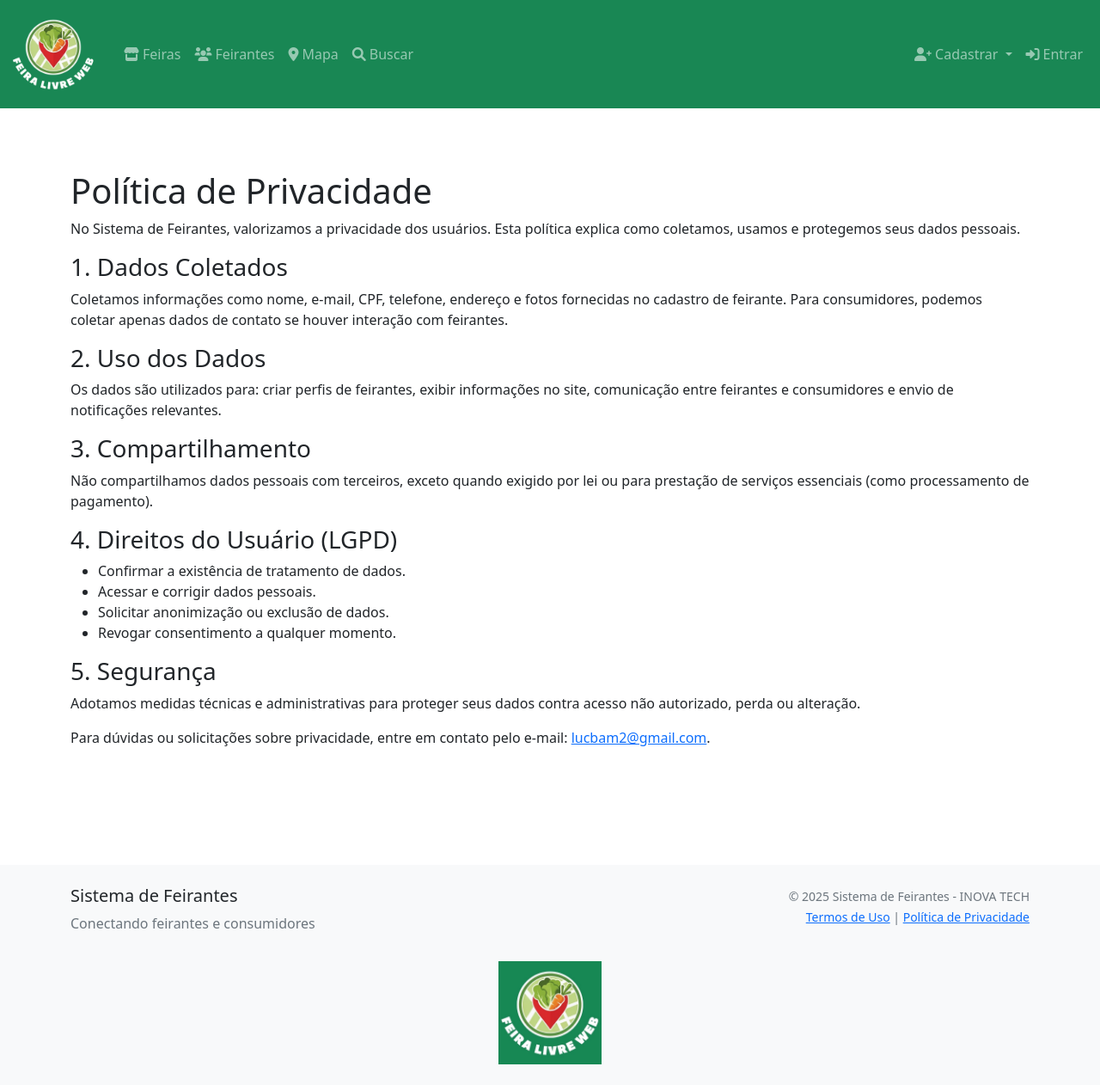
After one commit to LucianoBampa/Projeto_Feira, a Django app: page /feirantes/politica-privacidade/ in a window 1280 px wide. The commit adds this page. Shown: the whole page at 86% size. Run offline with Django 4.2, Linux system fonts and the light colour scheme; some libraries are stand-ins or nearby versions.

Commit message:
Foram criadas as paginas de termos de uso e polica de privacidade e os referidos links

```diff
--- a/feirantes/templates/feirantes/base.html
+++ b/feirantes/templates/feirantes/base.html
@@ -113,7 +113,7 @@
 
     <!-- Messages -->
     {% if messages %}
-        {% include 'feirantes/mensagens.html' %}
+    {% include 'feirantes/mensagens.html' %}
     {% endif %}
 
     <!-- Main Content -->
@@ -134,9 +134,10 @@
                 <!-- Coluna do texto com quebra de linha -->
                 <div class="col-md-6 text-md-end">
                     <small class="text-muted">
-                        &copy; {% now "Y" %} <br>
-                        Sistema de Feirantes - INOVA TECH <br>
-                        Todos os direitos reservados.
+                        &copy; 2025 Sistema de Feirantes - INOVA TECH
+                        <br>
+                        <a href="{% url 'feirantes:termos_uso' %}" target="_blank">Termos de Uso</a> |
+                        <a href="{% url 'feirantes:politica_privacidade' %}" target="_blank">Política de Privacidade</a>
                     </small>
                 </div>
             </div>
--- a/feirantes/templates/feirantes/cadastro.html
+++ b/feirantes/templates/feirantes/cadastro.html
@@ -98,8 +98,10 @@
                             <div class="form-check">
                                 <input class="form-check-input" type="checkbox" id="termos" required>
                                 <label class="form-check-label" for="termos">
-                                    Eu concordo com os <a href="#" class="text-decoration-none">termos de uso</a> e <a
-                                        href="#" class="text-decoration-none">política de privacidade</a> *
+                                    Eu concordo com os <a href="{% url 'feirantes:termos_uso' %}"
+                                        class="text-decoration-none">termos de uso</a> e <a
+                                        href="{% url 'feirantes:politica_privacidade' %}"
+                                        class="text-decoration-none">política de privacidade</a> *
                                 </label>
                                 <div class="invalid-feedback">Você deve aceitar os termos para continuar.</div>
                             </div>
--- /dev/null
+++ b/feirantes/templates/feirantes/politica_privacidade.html
@@ -0,0 +1,38 @@
+{% extends 'feirantes/base.html' %}
+
+{% block title %}Política de Privacidade - {{ block.super }}{% endblock %}
+
+{% block content %}
+<div class="container py-5">
+    <h1>Política de Privacidade</h1>
+    <p>No Sistema de Feirantes, valorizamos a privacidade dos usuários. Esta política explica como coletamos, usamos e
+        protegemos seus dados pessoais.</p>
+
+    <h3>1. Dados Coletados</h3>
+    <p>Coletamos informações como nome, e-mail, CPF, telefone, endereço e fotos fornecidas no cadastro de feirante. Para
+        consumidores, podemos coletar apenas dados de contato se houver interação com feirantes.</p>
+
+    <h3>2. Uso dos Dados</h3>
+    <p>Os dados são utilizados para: criar perfis de feirantes, exibir informações no site, comunicação entre feirantes
+        e consumidores e envio de notificações relevantes.</p>
+
+    <h3>3. Compartilhamento</h3>
+    <p>Não compartilhamos dados pessoais com terceiros, exceto quando exigido por lei ou para prestação de serviços
+        essenciais (como processamento de pagamento).</p>
+
+    <h3>4. Direitos do Usuário (LGPD)</h3>
+    <ul>
+        <li>Confirmar a existência de tratamento de dados.</li>
+        <li>Acessar e corrigir dados pessoais.</li>
+        <li>Solicitar anonimização ou exclusão de dados.</li>
+        <li>Revogar consentimento a qualquer momento.</li>
+    </ul>
+
+    <h3>5. Segurança</h3>
+    <p>Adotamos medidas técnicas e administrativas para proteger seus dados contra acesso não autorizado, perda ou
+        alteração.</p>
+
+    <p>Para dúvidas ou solicitações sobre privacidade, entre em contato pelo e-mail: <a
+            href="mailto:lucbam2@gmail.com">lucbam2@gmail.com</a>.</p>
+</div>
+{% endblock %}
--- a/feirantes/urls.py
+++ b/feirantes/urls.py
@@ -18,6 +18,11 @@ urlpatterns = [
     path('cadastro/', views.cadastro_feirante, name='cadastro'),
     path('feirante/<int:feirante_id>/avaliar/',
          views.avaliar_feirante, name='avaliar_feirante'),
+
+    # Termos de uso e política de privacidade
+    path('termos-uso/', views.termos_uso, name='termos_uso'),
+    path('politica-privacidade/', views.politica_privacidade,
+         name='politica_privacidade'),
 
     # Recuperação de senha
     path(
@@ -65,6 +70,7 @@ urlpatterns = [
         name='logout'
     ),
 
+
     # URLs PROTEGIDAS
     path('painel/', login_required(views.painel_feirante,
          login_url='feirantes:login'), name='painel'),
--- a/feirantes/views.py
+++ b/feirantes/views.py
@@ -485,3 +485,12 @@ def minhas_feiras(request):
     feiras = feirante.feiras.all()
     return render(request, 'feirantes/painel/minhas_feiras.html',
                   {'feiras': feiras})
+
+
+# Termos de uso e política de privacidade
+def termos_uso(request):
+    return render(request, 'feirantes/termos_uso.html')
+
+
+def politica_privacidade(request):
+    return render(request, 'feirantes/politica_privacidade.html')
```
Also changed, not shown: feirantes/templates/feirantes/termos_uso.html (added, +27 -0 lines).
